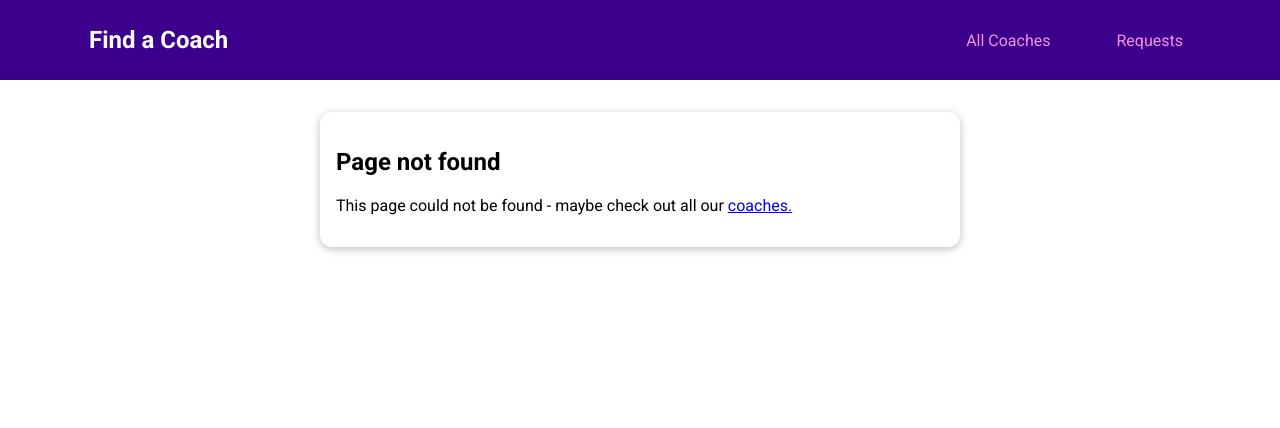
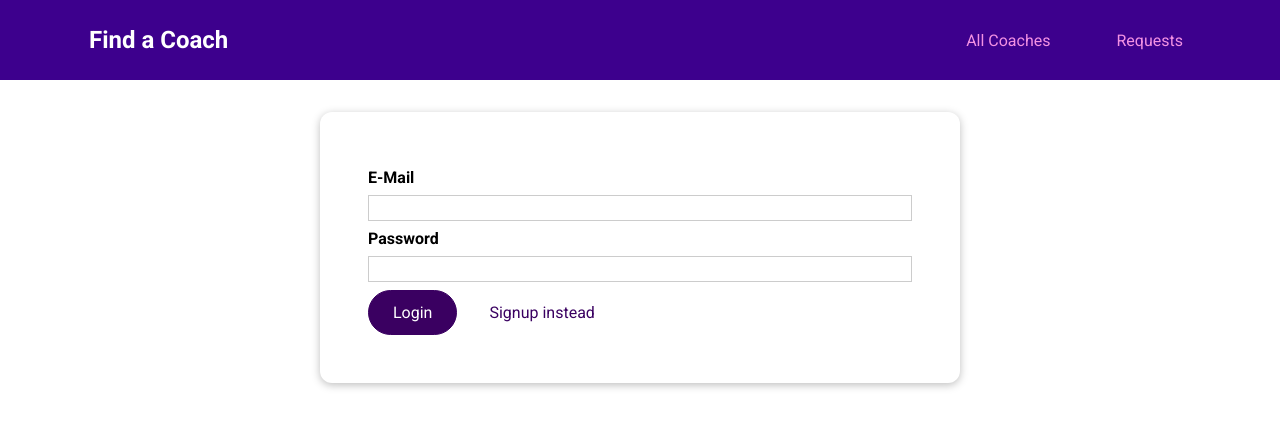
Before and after one commit to ManuelBlaze/Vue-Find-a-Coach, a Vue app: page /auth in a window 1280 px wide. Before the commit this address had no page. Shown: the top 428 px of the page. Built offline with nearby package versions, Linux system fonts and the light colour scheme.

Commit message:
Add Login/Signup page

```diff
--- /dev/null
+++ b/src/pages/auth/UserAuth.vue
@@ -0,0 +1,122 @@
+<template>
+  <base-card>
+    <form @submit="submitForm">
+      <div class="form-control">
+        <label for="email">E-Mail</label>
+        <input type="email" name="email" id="email" v-model.trim="email" />
+      </div>
+
+      <div class="form-control">
+        <label for="password">Password</label>
+        <input
+          type="password"
+          name="password"
+          id="password"
+          v-model.trim="password"
+        />
+      </div>
+
+      <p v-if="!formIsValid">
+        Please enter a valid email and password (must be at least 6 characters
+        long)
+      </p>
+
+      <base-button>{{ submitCaption }}</base-button>
+      <base-button type="button" mode="flat" @click="switchAuthMode">
+        {{ switchModeCaption }}
+      </base-button>
+    </form>
+  </base-card>
+</template>
+
+<script>
+import _ from 'lodash';
+
+/**
+ * @constant
+ * @type {Map<String, String>}
+ */
+const MODES = new Map([
+  ['login', 'signup'],
+  ['signup', 'login'],
+]);
+
+export default {
+  data() {
+    return {
+      email: '',
+      password: '',
+      formIsValid: true,
+      mode: 'login',
+    };
+  },
+  computed: {
+    submitCaption() {
+      return _.capitalize(this.mode);
+    },
+    switchModeCaption() {
+      const altMode = _.capitalize(MODES.get(this.mode));
+
+      return `${altMode} instead`;
+    },
+  },
+  methods: {
+    submitForm() {
+      // extract values
+      const { email, password } = this;
+
+      // clean errors
+      this.formIsValid = true;
+
+      // validate errors
+      if (_.isEmpty(email) || !_.includes(email, '@') || password.length < 6) {
+        this.formIsValid = false;
+        return;
+      }
+
+      // send the request
+    },
+    switchAuthMode() {
+      // change form mode
+      this.mode = MODES.get(this.mode);
+    },
+  },
+};
+</script>
+
+<style scoped>
+form {
+  margin: 1rem;
+  padding: 1rem;
+}
+
+.form-control {
+  margin: 0.5rem 0;
+}
+
+label {
+  font-weight: bold;
+  margin-bottom: 0.5rem;
+  display: block;
+}
+
+input {
+  display: block;
+  width: 100%;
+  font: inherit;
+  border: 1px solid #ccc;
+  padding: 0.15rem;
+}
+
+input:focus {
+  border-color: #3d008d;
+  background-color: #faf6ff;
+  outline: none;
+}
+
+p {
+  color: red;
+  text-align: center;
+  margin-top: 2px;
+}
+</style>
--- a/src/routes.js
+++ b/src/routes.js
@@ -1,11 +1,12 @@
 import { createRouter, createWebHistory } from 'vue-router';
 
-import NotFound from './pages/NotFound.vue';
+import CoachesDetails from './pages/coaches/CoachesDetails.vue';
 import CoachesList from './pages/coaches/CoachesList.vue';
-import CoachesDetails from './pages/coaches/CoachesDetails.vue';
 import CoachesRegistration from './pages/coaches/CoachesRegistration.vue';
 import ContactCoach from './pages/requests/ContactCoach.vue';
+import NotFound from './pages/NotFound.vue';
 import RequestsReceived from './pages/requests/RequestsReceived.vue';
+import UserAuth from './pages/auth/UserAuth.vue';
 
 export default createRouter({
   history: createWebHistory(),
@@ -25,6 +26,7 @@
     },
     { path: '/register', component: CoachesRegistration },
     { path: '/requests', component: RequestsReceived },
+    { path: '/auth', component: UserAuth },
     { path: '/:notFound(.*)', component: NotFound },
   ],
 });
--- a/src/store/index.js
+++ b/src/store/index.js
@@ -1,21 +1,13 @@
 import { createStore } from 'vuex';
 
-import coachesModule from './modules/coaches/index';
-import requestsModule from './modules/requests/index';
+import authModule from './modules/auth';
+import coachesModule from './modules/coaches';
+import requestsModule from './modules/requests';
 
 export default createStore({
   modules: {
+    auth: authModule,
     coaches: coachesModule,
     requests: requestsModule,
   },
-  state() {
-    return {
-      userId: 'c3',
-    };
-  },
-  getters: {
-    userId(state) {
-      return state.userId;
-    },
-  },
 });
--- /dev/null
+++ b/src/store/modules/auth/actions.js
@@ -0,0 +1 @@
+export default {};
--- /dev/null
+++ b/src/store/modules/auth/getters.js
@@ -0,0 +1,5 @@
+export default {
+  userId(state) {
+    return state.userId;
+  },
+};
--- /dev/null
+++ b/src/store/modules/auth/index.js
@@ -0,0 +1,14 @@
+import getters from './getters';
+import actions from './actions';
+import mutations from './mutations';
+
+export default {
+  state() {
+    return {
+      userId: null,
+    };
+  },
+  mutations,
+  actions,
+  getters,
+};
--- /dev/null
+++ b/src/store/modules/auth/mutations.js
@@ -0,0 +1 @@
+export default {};
```
